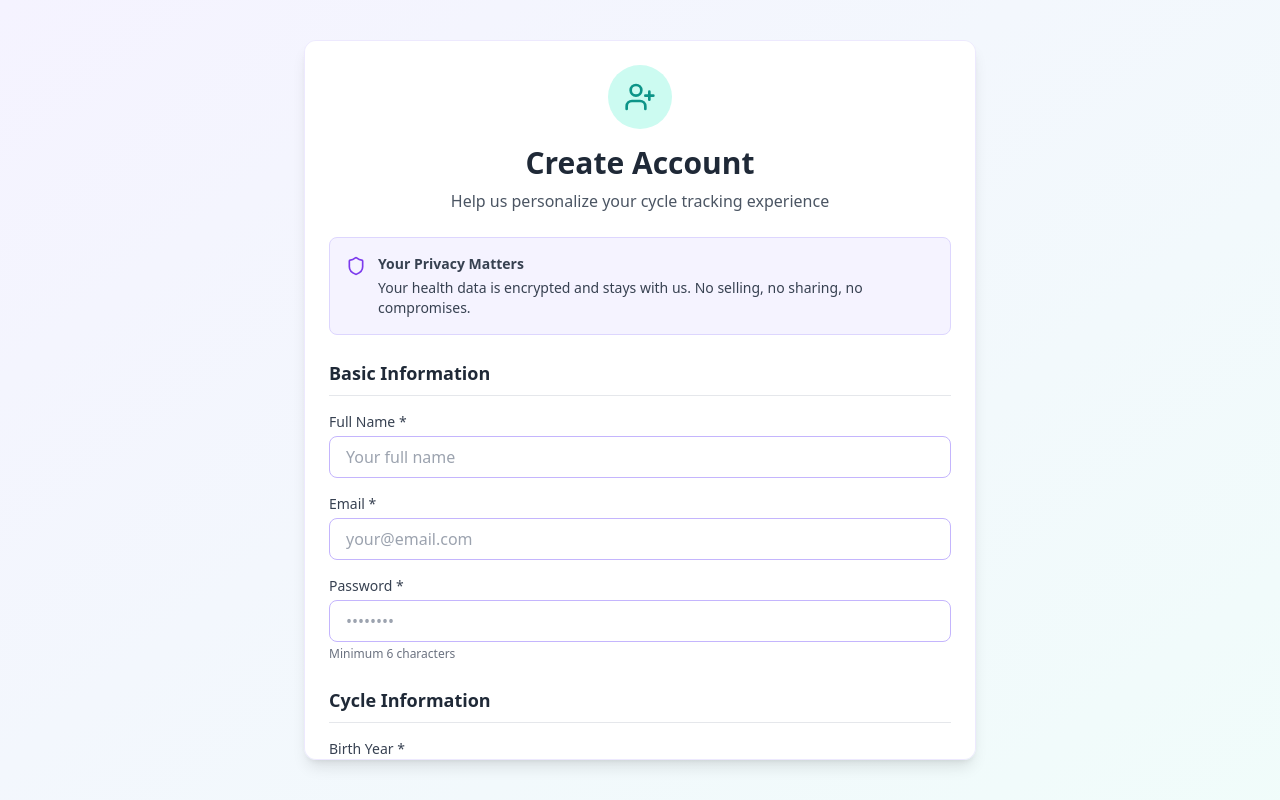
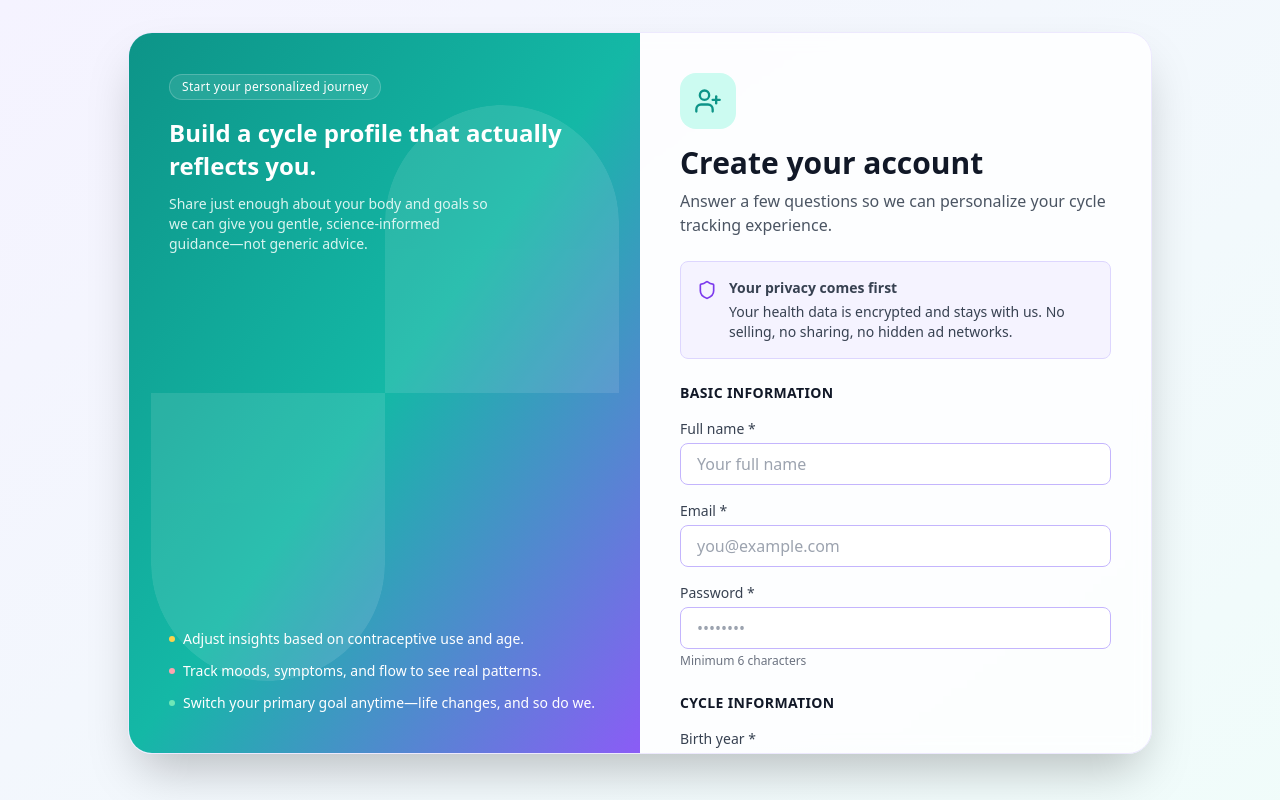
Before and after one commit to therealrawat/for-her, a React (Vite) app in the folder client/: page /signup in a window 1280 px wide. Shown: the top 800 px of the page. Built offline with nearby package versions, Linux system fonts and the light colour scheme; no server answers.

Commit message:
feat: enhance login and signup pages with new illustrations and improved layout

```diff
--- a/client/src/pages/Login.tsx
+++ b/client/src/pages/Login.tsx
@@ -2,6 +2,7 @@ import { useState } from 'react';
 import { Link, useNavigate } from 'react-router-dom';
 import { useAuth } from '../context/AuthContext';
 import { LogIn } from 'lucide-react';
+import heroIllustration from '../assets/pr-light.svg';
 
 const Login = () => {
   const [email, setEmail] = useState('');
@@ -27,25 +28,32 @@ const Login = () => {
   };
 
   return (
-    <div className="min-h-screen flex items-center justify-center p-4">
-      <div className="card w-full max-w-md">
-        <div className="text-center mb-8">
-          <div className="inline-flex items-center justify-center w-16 h-16 bg-lavender-100 rounded-full mb-4">
-            <LogIn className="w-8 h-8 text-lavender-600" />
+    <div className="min-h-[calc(100vh-4rem)] flex items-center justify-center px-4 py-8">
+      <div className="w-full max-w-5xl bg-white/80 backdrop-blur rounded-3xl shadow-2xl border border-lavender-100 overflow-hidden">
+        <div className="grid md:grid-cols-2">
+          {/* Form column (left on desktop) */}
+          <div className="px-6 py-8 sm:px-10 sm:py-12 flex flex-col justify-center">
+            <div className="mb-8">
+              <div className="inline-flex items-center justify-center w-14 h-14 bg-lavender-100 rounded-2xl mb-5">
+                <LogIn className="w-7 h-7 text-lavender-600" />
               </div>
-          <h1 className="text-3xl font-bold text-gray-800 mb-2">Welcome Back</h1>
-          <p className="text-gray-600">Sign in to your account</p>
+              <h1 className="text-3xl sm:text-4xl font-bold text-gray-900 mb-2">
+                Welcome back
+              </h1>
+              <p className="text-gray-600">
+                Log in to continue tracking your cycle and get personalized insights.
+              </p>
             </div>
 
             {error && (
-          <div className="mb-4 p-3 bg-red-50 border border-red-200 text-red-700 rounded-lg">
+              <div className="mb-4 p-3 bg-red-50 border border-red-200 text-red-700 rounded-lg text-sm">
                 {error}
               </div>
             )}
 
-        <form onSubmit={handleSubmit} className="space-y-4">
+            <form onSubmit={handleSubmit} className="space-y-5">
               <div>
-            <label htmlFor="email" className="block text-sm font-medium text-gray-700 mb-1">
+                <label htmlFor="email" className="block text-sm font-medium text-gray-700 mb-1.5">
                   Email
                 </label>
                 <input
@@ -55,12 +63,12 @@ const Login = () => {
                   onChange={(e) => setEmail(e.target.value)}
                   required
                   className="input-field"
-              placeholder="your@email.com"
+                  placeholder="you@example.com"
                 />
               </div>
 
               <div>
-            <label htmlFor="password" className="block text-sm font-medium text-gray-700 mb-1">
+                <label htmlFor="password" className="block text-sm font-medium text-gray-700 mb-1.5">
                   Password
                 </label>
                 <input
@@ -77,18 +85,61 @@ const Login = () => {
               <button
                 type="submit"
                 disabled={loading}
-            className="btn-primary w-full disabled:opacity-50 disabled:cursor-not-allowed"
+                className="btn-primary w-full disabled:opacity-50 disabled:cursor-not-allowed mt-2"
               >
                 {loading ? 'Signing in...' : 'Sign In'}
               </button>
             </form>
 
-        <p className="mt-6 text-center text-gray-600">
+            <p className="mt-6 text-center text-sm text-gray-600">
               Don't have an account?{' '}
-          <Link to="/signup" className="text-lavender-600 hover:text-lavender-700 font-medium">
+              <Link to="/signup" className="text-lavender-600 hover:text-lavender-700 font-semibold">
                 Sign up
               </Link>
             </p>
+          </div>
+
+          {/* Hero column (right on desktop) */}
+          <div className="hidden md:flex relative bg-gradient-to-br from-lavender-600 via-lavender-500 to-teal-500 text-white">
+            <div className="absolute inset-0 opacity-10">
+              <img
+                src={heroIllustration}
+                alt="Cycle tracking illustration"
+                className="w-full h-full object-cover"
+              />
+            </div>
+
+            <div className="relative z-10 flex flex-col justify-between p-10">
+              <div>
+                <p className="inline-flex px-3 py-1 rounded-full bg-white/10 text-xs font-medium tracking-wide mb-4 border border-white/20">
+                  Designed for hormonal health
+                </p>
+                <h2 className="text-2xl font-semibold leading-snug mb-3">
+                  Understand your cycle, not just your period.
+                </h2>
+                <p className="text-sm text-lavender-50/90 max-w-xs">
+                  Track symptoms, moods, and energy so you can plan your life around your body,
+                  not the other way around.
+                </p>
+              </div>
+
+              <div className="mt-8 space-y-3 text-sm">
+                <div className="flex items-center gap-2">
+                  <span className="w-1.5 h-1.5 rounded-full bg-emerald-300" />
+                  <span>See predicted fertile windows and PMS phases.</span>
+                </div>
+                <div className="flex items-center gap-2">
+                  <span className="w-1.5 h-1.5 rounded-full bg-rose-300" />
+                  <span>Spot patterns across months, not just one cycle.</span>
+                </div>
+                <div className="flex items-center gap-2">
+                  <span className="w-1.5 h-1.5 rounded-full bg-sky-300" />
+                  <span>Your data is encrypted and never sold.</span>
+                </div>
+              </div>
+            </div>
+          </div>
+        </div>
       </div>
     </div>
   );
--- a/client/src/pages/Signup.tsx
+++ b/client/src/pages/Signup.tsx
@@ -2,6 +2,7 @@ import { useState } from 'react';
 import { Link, useNavigate } from 'react-router-dom';
 import { useAuth } from '../context/AuthContext';
 import { UserPlus, Shield } from 'lucide-react';
+import heroIllustration from '../assets/pr-light.svg';
 
 const Signup = () => {
   const [fullName, setFullName] = useState('');
@@ -9,8 +10,12 @@ const Signup = () => {
   const [password, setPassword] = useState('');
   const [avgCycleLength, setAvgCycleLength] = useState(28);
   const [birthYear, setBirthYear] = useState(new Date().getFullYear() - 25);
-  const [contraceptiveUse, setContraceptiveUse] = useState<'None' | 'Birth Control Pill' | 'IUD' | 'Hormonal Shots' | 'Other'>('None');
-  const [primaryGoal, setPrimaryGoal] = useState<'General Health' | 'Trying to Conceive' | 'Trying to Avoid Pregnancy'>('General Health');
+  const [contraceptiveUse, setContraceptiveUse] = useState<
+    'None' | 'Birth Control Pill' | 'IUD' | 'Hormonal Shots' | 'Other'
+  >('None');
+  const [primaryGoal, setPrimaryGoal] = useState<
+    'General Health' | 'Trying to Conceive' | 'Trying to Avoid Pregnancy'
+  >('General Health');
   const [error, setError] = useState('');
   const [loading, setLoading] = useState(false);
   const { signup } = useAuth();
@@ -44,58 +49,92 @@ const Signup = () => {
   };
 
   return (
-    <div className="min-h-screen flex items-center justify-center p-4 py-8">
-      <div className="card w-full max-w-2xl max-h-[90vh] overflow-y-auto">
-        <div className="text-center mb-6">
-          <div className="inline-flex items-center justify-center w-16 h-16 bg-teal-100 rounded-full mb-4">
-            <UserPlus className="w-8 h-8 text-teal-600" />
+    <div className="min-h-[calc(100vh-4rem)] flex items-center justify-center px-4 py-8">
+      <div className="w-full max-w-5xl bg-white/80 backdrop-blur rounded-3xl shadow-2xl border border-lavender-100 overflow-hidden">
+        <div className="grid md:grid-cols-2">
+          {/* Hero column (left on desktop) */}
+          <div className="hidden md:flex relative bg-gradient-to-br from-teal-600 via-teal-500 to-lavender-500 text-white order-1">
+            <div className="absolute inset-0 opacity-10">
+              <img
+                src={heroIllustration}
+                alt="Cycle tracking illustration"
+                className="w-full h-full object-cover"
+              />
             </div>
-          <h1 className="text-3xl font-bold text-gray-800 mb-2">Create Account</h1>
-          <p className="text-gray-600">Help us personalize your cycle tracking experience</p>
+
+            <div className="relative z-10 flex flex-col justify-between p-10">
+              <div>
+                <p className="inline-flex px-3 py-1 rounded-full bg-white/10 text-xs font-medium tracking-wide mb-4 border border-white/20">
+                  Start your personalized journey
+                </p>
+                <h1 className="text-2xl font-semibold leading-snug mb-3">
+                  Build a cycle profile that actually reflects you.
+                </h1>
+                <p className="text-sm text-teal-50/90 max-w-xs">
+                  Share just enough about your body and goals so we can give you gentle,
+                  science-informed guidance—not generic advice.
+                </p>
+              </div>
+
+              <div className="mt-8 space-y-3 text-sm">
+                <div className="flex items-center gap-2">
+                  <span className="w-1.5 h-1.5 rounded-full bg-amber-300" />
+                  <span>Adjust insights based on contraceptive use and age.</span>
+                </div>
+                <div className="flex items-center gap-2">
+                  <span className="w-1.5 h-1.5 rounded-full bg-rose-300" />
+                  <span>Track moods, symptoms, and flow to see real patterns.</span>
+                </div>
+                <div className="flex items-center gap-2">
+                  <span className="w-1.5 h-1.5 rounded-full bg-emerald-300" />
+                  <span>Switch your primary goal anytime—life changes, and so do we.</span>
+                </div>
+              </div>
+            </div>
+          </div>
+
+          {/* Form column (right on desktop) */}
+          <div className="order-1 md:order-2 px-6 py-8 sm:px-10 sm:py-10 max-h-[90vh] overflow-y-auto">
+            <div className="mb-6 text-left">
+              <div className="inline-flex items-center justify-center w-14 h-14 bg-teal-100 rounded-2xl mb-4">
+                <UserPlus className="w-7 h-7 text-teal-600" />
+              </div>
+              <h2 className="text-3xl font-bold text-gray-900 mb-2">Create your account</h2>
+              <p className="text-gray-600">
+                Answer a few questions so we can personalize your cycle tracking experience.
+              </p>
             </div>
 
             {/* Privacy Notice */}
             <div className="mb-6 p-4 bg-lavender-50 border border-lavender-200 rounded-lg">
               <div className="flex items-start gap-3">
                 <Shield className="w-5 h-5 text-lavender-600 mt-0.5 flex-shrink-0" />
-            <div className="text-sm text-gray-700">
-              <p className="font-semibold mb-1">Your Privacy Matters</p>
-              <p>Your health data is encrypted and stays with us. No selling, no sharing, no compromises.</p>
+                <div className="text-xs sm:text-sm text-gray-700">
+                  <p className="font-semibold mb-1">Your privacy comes first</p>
+                  <p>
+                    Your health data is encrypted and stays with us. No selling, no sharing, no
+                    hidden ad networks.
+                  </p>
                 </div>
               </div>
             </div>
 
             {error && (
-          <div className="mb-4 p-3 bg-red-50 border border-red-200 text-red-700 rounded-lg">
+              <div className="mb-4 p-3 bg-red-50 border border-red-200 text-red-700 rounded-lg text-sm">
                 {error}
               </div>
             )}
 
             <form onSubmit={handleSubmit} className="space-y-6">
-          {/* Anonymous Mode Toggle */}
-          {/* <div className="flex items-center gap-3 p-3 bg-gray-50 rounded-lg">
-            <input
-              id="anonymous"
-              type="checkbox"
-              checked={isAnonymous}
-              onChange={(e) => setIsAnonymous(e.target.checked)}
-              className="rounded text-lavender-600 focus:ring-lavender-500"
-            />
-            <label htmlFor="anonymous" className="flex items-center gap-2 text-sm text-gray-700 cursor-pointer">
-              <Lock className="w-4 h-4" />
-              Use Anonymous Mode (Local Storage - No Email Required)
-            </label>
-          </div> */}
-
               {/* Basic Information */}
               <div className="space-y-4">
-            <h2 className="text-lg font-semibold text-gray-800 border-b border-gray-200 pb-2">
-              Basic Information
-            </h2>
+                <h3 className="text-sm font-semibold text-gray-900 uppercase tracking-wide">
+                  Basic information
+                </h3>
 
                 <div>
                   <label htmlFor="fullName" className="block text-sm font-medium text-gray-700 mb-1">
-                Full Name *
+                    Full name *
                   </label>
                   <input
                     id="fullName"
@@ -108,8 +147,6 @@ const Signup = () => {
                   />
                 </div>
 
-            {(
-              <>
                 <div>
                   <label htmlFor="email" className="block text-sm font-medium text-gray-700 mb-1">
                     Email *
@@ -121,7 +158,7 @@ const Signup = () => {
                     onChange={(e) => setEmail(e.target.value)}
                     required
                     className="input-field"
-                    placeholder="your@email.com"
+                    placeholder="you@example.com"
                   />
                 </div>
 
@@ -141,19 +178,17 @@ const Signup = () => {
                   />
                   <p className="mt-1 text-xs text-gray-500">Minimum 6 characters</p>
                 </div>
-              </>
-            )}
               </div>
 
               {/* Cycle Information */}
               <div className="space-y-4">
-            <h2 className="text-lg font-semibold text-gray-800 border-b border-gray-200 pb-2">
-              Cycle Information
-            </h2>
+                <h3 className="text-sm font-semibold text-gray-900 uppercase tracking-wide">
+                  Cycle information
+                </h3>
 
                 <div>
                   <label htmlFor="birthYear" className="block text-sm font-medium text-gray-700 mb-1">
-                Birth Year *
+                    Birth year *
                   </label>
                   <input
                     id="birthYear"
@@ -166,13 +201,16 @@ const Signup = () => {
                     className="input-field"
                   />
                   <p className="mt-1 text-xs text-gray-500">
-                This helps us provide age-appropriate insights (e.g., puberty vs. perimenopause)
+                    Helps us provide age-appropriate insights (e.g., puberty vs perimenopause).
                   </p>
                 </div>
 
                 <div>
-              <label htmlFor="cycleLength" className="block text-sm font-medium text-gray-700 mb-1">
-                Typical Cycle Length (days) *
+                  <label
+                    htmlFor="cycleLength"
+                    className="block text-sm font-medium text-gray-700 mb-1"
+                  >
+                    Typical cycle length (days) *
                   </label>
                   <input
                     id="cycleLength"
@@ -185,20 +223,23 @@ const Signup = () => {
                     className="input-field"
                   />
                   <p className="mt-1 text-xs text-gray-500">
-                Your best guess - we'll calculate a more accurate average as you track
+                    Your best guess is enough—we&apos;ll refine this as you log more cycles.
                   </p>
                 </div>
               </div>
 
               {/* Health Information */}
               <div className="space-y-4">
-            <h2 className="text-lg font-semibold text-gray-800 border-b border-gray-200 pb-2">
-              Health Information
-            </h2>
+                <h3 className="text-sm font-semibold text-gray-900 uppercase tracking-wide">
+                  Health & goals
+                </h3>
 
                 <div>
-              <label htmlFor="contraceptive" className="block text-sm font-medium text-gray-700 mb-1">
-                Contraceptive Use *
+                  <label
+                    htmlFor="contraceptive"
+                    className="block text-sm font-medium text-gray-700 mb-1"
+                  >
+                    Contraceptive use *
                   </label>
                   <select
                     id="contraceptive"
@@ -214,13 +255,16 @@ const Signup = () => {
                     <option value="Other">Other</option>
                   </select>
                   <p className="mt-1 text-xs text-gray-500">
-                This affects how we calculate ovulation and fertility windows
+                    This changes how we estimate ovulation and fertility windows.
                   </p>
                 </div>
 
                 <div>
-              <label htmlFor="primaryGoal" className="block text-sm font-medium text-gray-700 mb-1">
-                Primary Goal *
+                  <label
+                    htmlFor="primaryGoal"
+                    className="block text-sm font-medium text-gray-700 mb-1"
+                  >
+                    Primary goal *
                   </label>
                   <select
                     id="primaryGoal"
@@ -234,7 +278,7 @@ const Signup = () => {
                     <option value="Trying to Avoid Pregnancy">Trying to Avoid Pregnancy</option>
                   </select>
                   <p className="mt-1 text-xs text-gray-500">
-                This helps us customize how we display fertility windows
+                    We&apos;ll highlight what matters most based on where you are right now.
                   </p>
                 </div>
               </div>
@@ -244,16 +288,18 @@ const Signup = () => {
                 disabled={loading}
                 className="btn-secondary w-full disabled:opacity-50 disabled:cursor-not-allowed"
               >
-            {loading ? 'Creating account...' : 'Create Account'}
+                {loading ? 'Creating account...' : 'Create account'}
               </button>
             </form>
 
-        <p className="mt-6 text-center text-gray-600">
+            <p className="mt-6 text-center text-sm text-gray-600">
               Already have an account?{' '}
-          <Link to="/login" className="text-teal-600 hover:text-teal-700 font-medium">
+              <Link to="/login" className="text-teal-600 hover:text-teal-700 font-semibold">
                 Sign in
               </Link>
             </p>
+          </div>
+        </div>
       </div>
     </div>
   );
```
Lines whose indentation alone changed are shown as unchanged.
